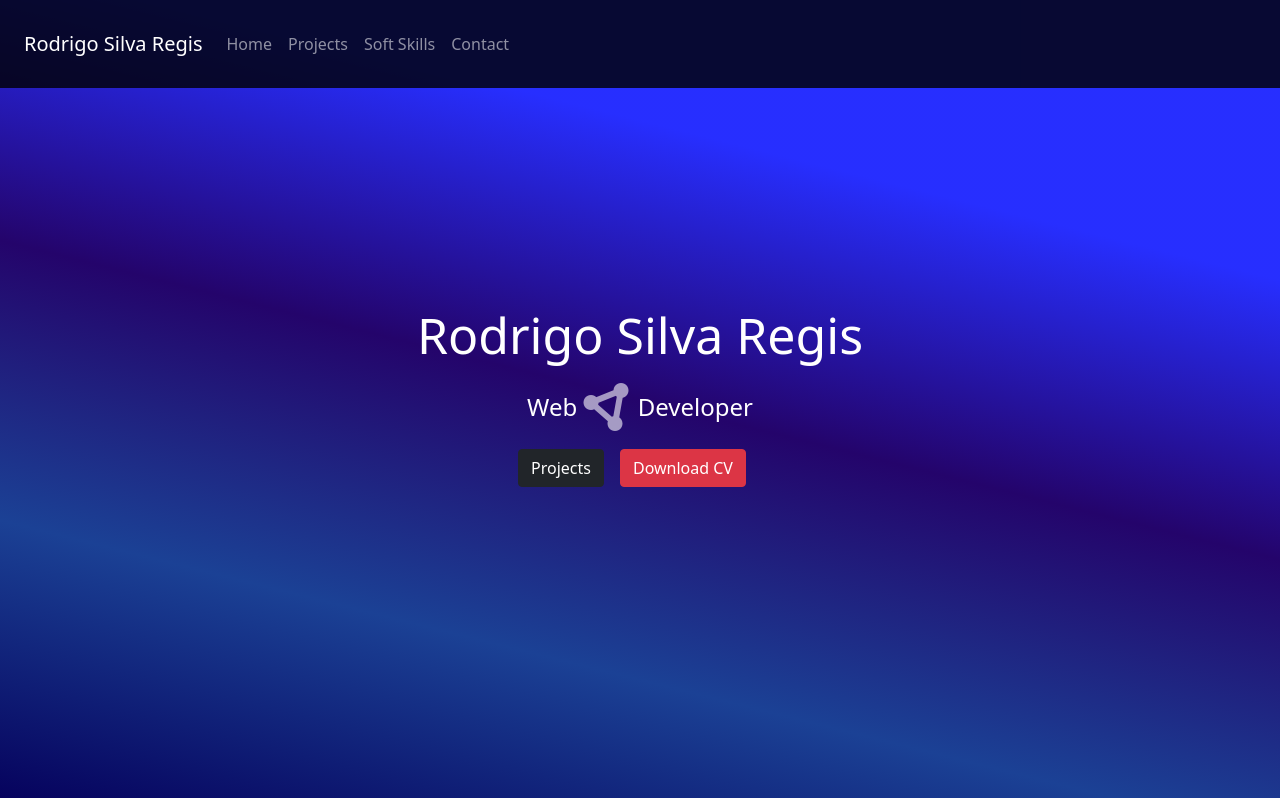
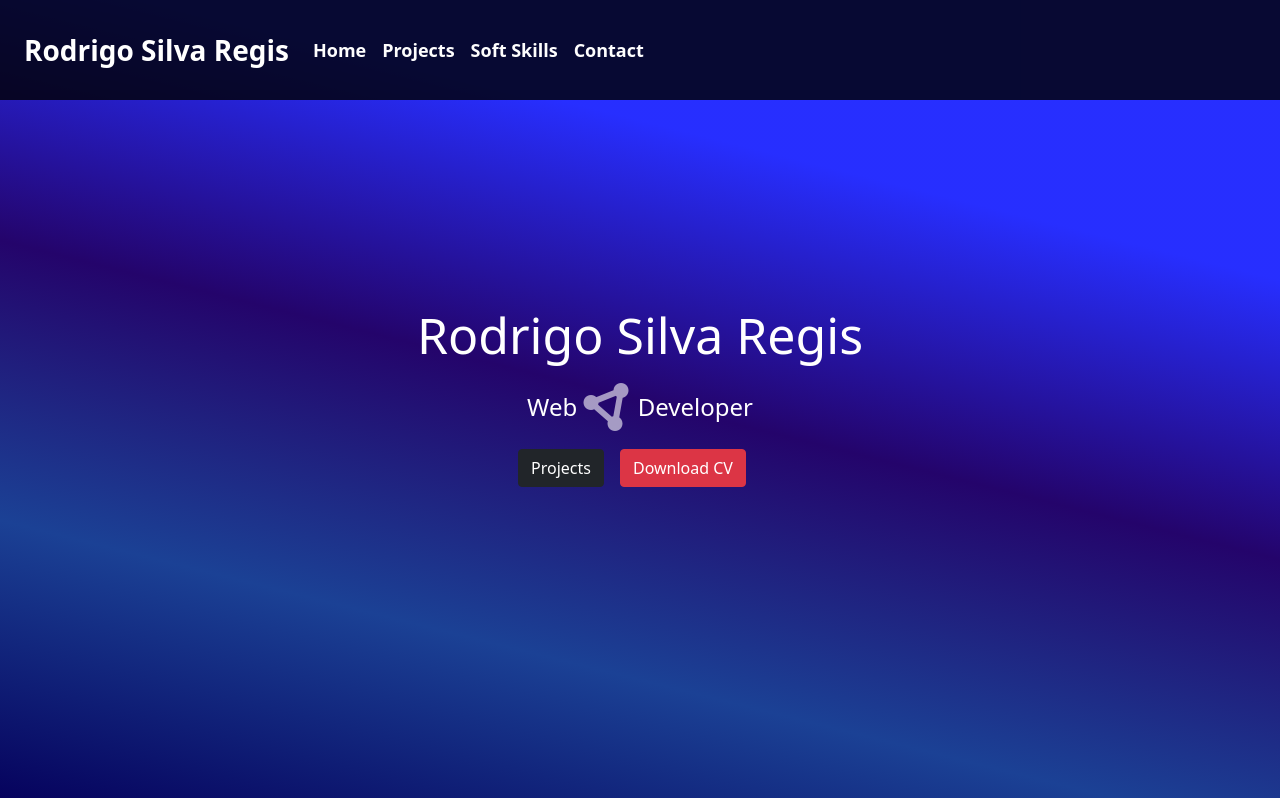
Before and after one commit to rodrigorunner/Portifolio, a React (Create React App) app: page / in a window 1280 px wide. Shown: the top 798 px of the page. Built offline with nearby package versions, Linux system fonts and the light colour scheme.

Commit message:
media queries added

```diff
--- a/src/App.js
+++ b/src/App.js
@@ -31,7 +31,7 @@ const App = () => {
         <Home />
       </div>
 
-      <div id="projects" className="container mt-3 projects">
+      <div id="projects" className="container mt-4 projects">
         <Project title={"Projects"} />
       </div>
 
--- a/src/components/Header/header.css
+++ b/src/components/Header/header.css
@@ -3,4 +3,27 @@ nav {
     background-color: #000;
     background-color: rgba(0, 0, 0, 0.8);
     align-items: center;
+    color: #FFF;
+    font-weight: bold;
 }
+
+.logo {
+    font-size: 24px;
+}
+
+nav ul li a {
+    font-size: 18px;
+    color: #fefefe!important;
+}
+
+nav ul li a:hover {
+    color: #D95E32!important;
+    transition: ease-in .7s color;
+    font-size: 20px;
+}
+
+@media(min-width: 600px) {
+    .logo {
+        font-size: 28px;
+    }
+}
--- a/src/components/Header/index.js
+++ b/src/components/Header/index.js
@@ -3,13 +3,13 @@ import "./header.css"
 const Header = ({ name }) => {
     return(
         <nav className="navbar navbar-expand-lg fixed-top navbar-dark p-4">
-        <a className="navbar-brand" href="#home">{name}</a>
+        <a className="navbar-brand logo" href="#home">{name}</a>
         <button className="navbar-toggler" type="button" data-toggle="collapse" data-target="#navbarNav" aria-controls="navbarNav" aria-expanded="false" aria-label="Toggle navigation">
           <span className="navbar-toggler-icon"></span>
         </button>
         <div className="collapse navbar-collapse" id="navbarNav">
           <ul className="navbar-nav">
-            <li className="nav-item active">
+            <li className="nav-item">
               <a className="nav-link" href="#home">Home</a>
             </li>
             <li className="nav-item">
@@ -21,7 +21,6 @@ const Header = ({ name }) => {
             <li className="nav-item">
               <a className="nav-link" href="#contact">Contact</a>
             </li>
-
           </ul>
         </div>
       </nav>
```
